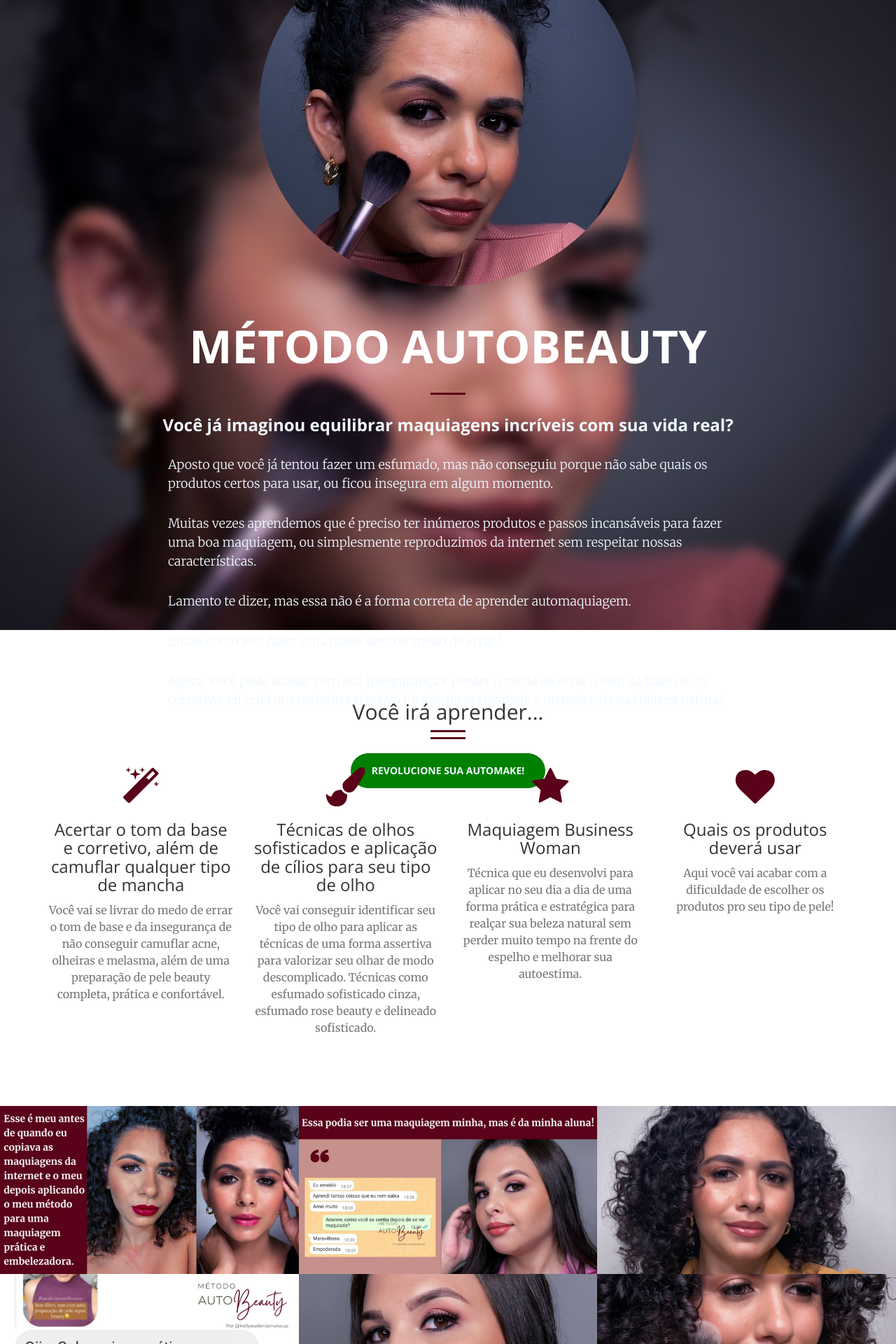
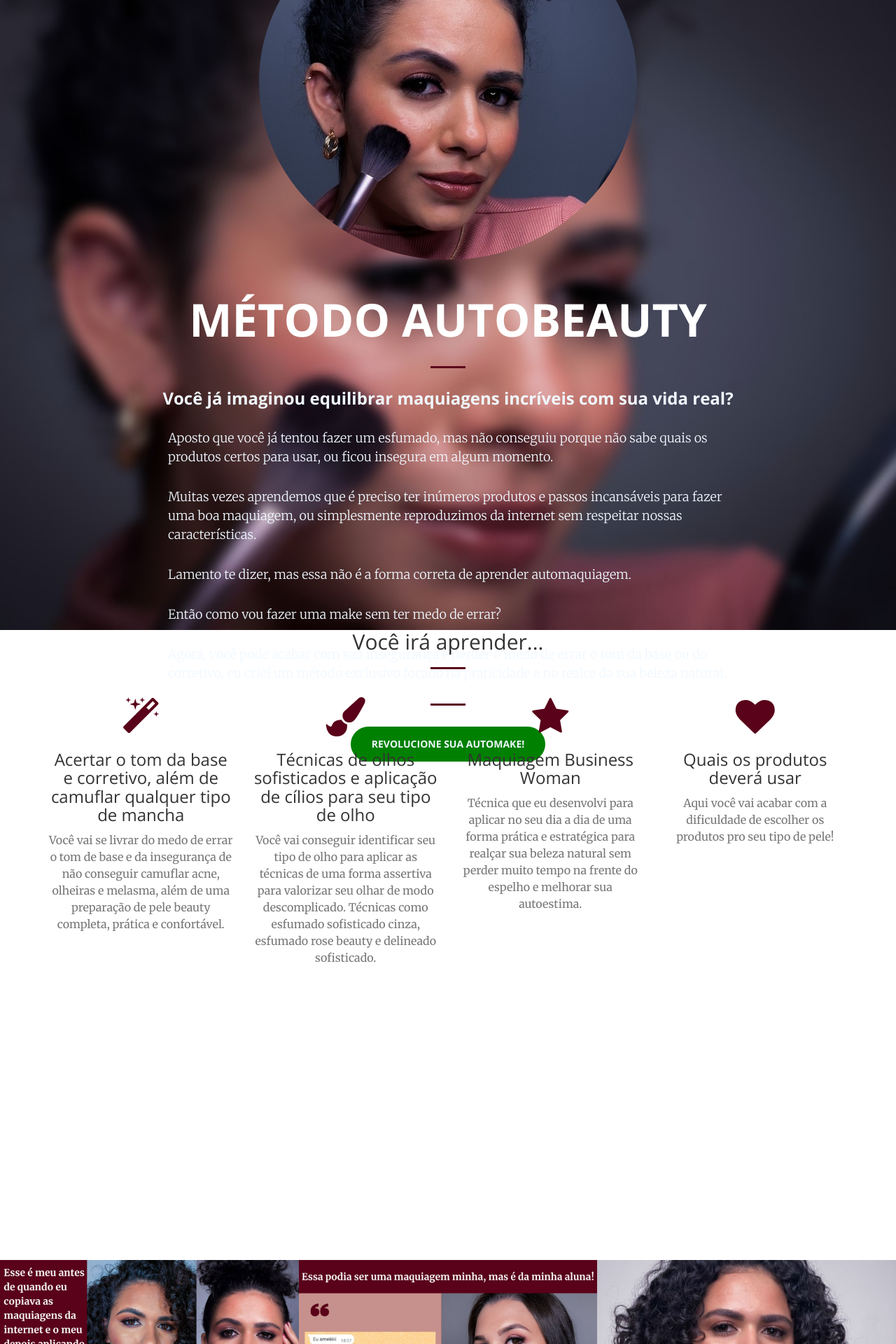
Before and after one commit to kellyeudenia/business-woman, a Jekyll site: the page built from index.html, in a window 1280 px wide. Shown: the top 1920 px of the page at 70% size. Built offline with Jekyll 4.4.1, drawn with Linux system fonts in a browser that asks for light colours.

Commit message:
Setup para a página de vendas.

```diff
--- a/_includes/header.html
+++ b/_includes/header.html
@@ -1,5 +1,5 @@
 <header>
-    <div class="header-content" style="  display: block; height: 1000px; margin: -100px 0 0; ">
+    <div class="header-content">
         <div class="header-content-inner" >
             <img src="img/profile/me.jpg" class="img-responsive"  style="border-radius: 50%; margin: 5% auto;" alt="Imagem de Eudenia Makeup segurando um pincel">
             <h1>MÉTODO AUTOBEAUTY</h1>
--- a/_includes/services.html
+++ b/_includes/services.html
@@ -1,4 +1,4 @@
-<section id="services" style="position: relative;">
+<section id="services" style=" display: block; height: 1000px; margin: -100px 0 0; ">
     <div class="container">
         <div class="row">
             <div class="col-lg-12 text-center">
```
